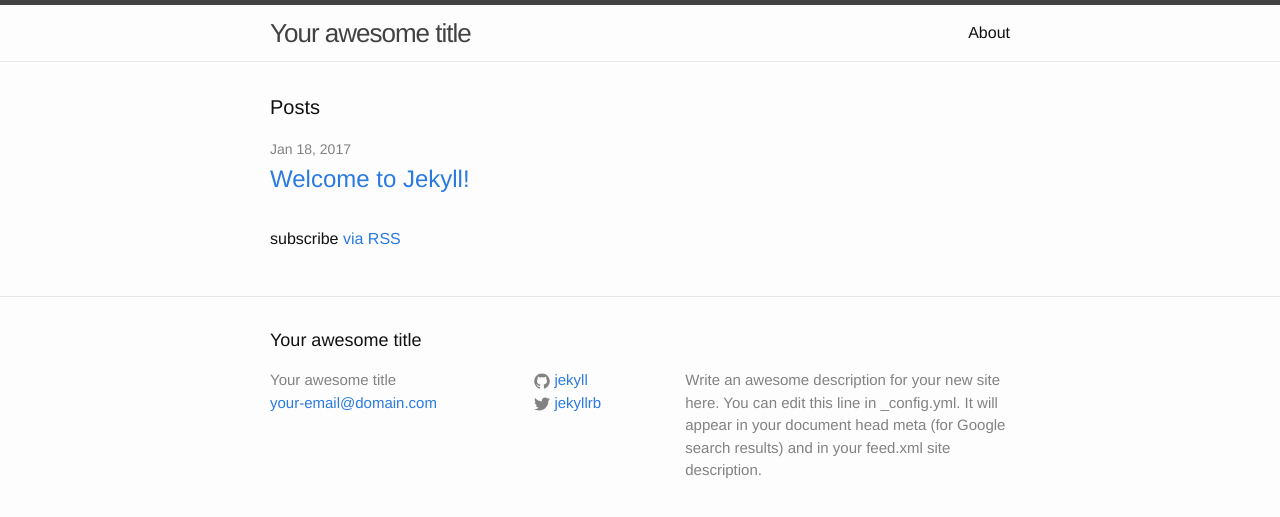
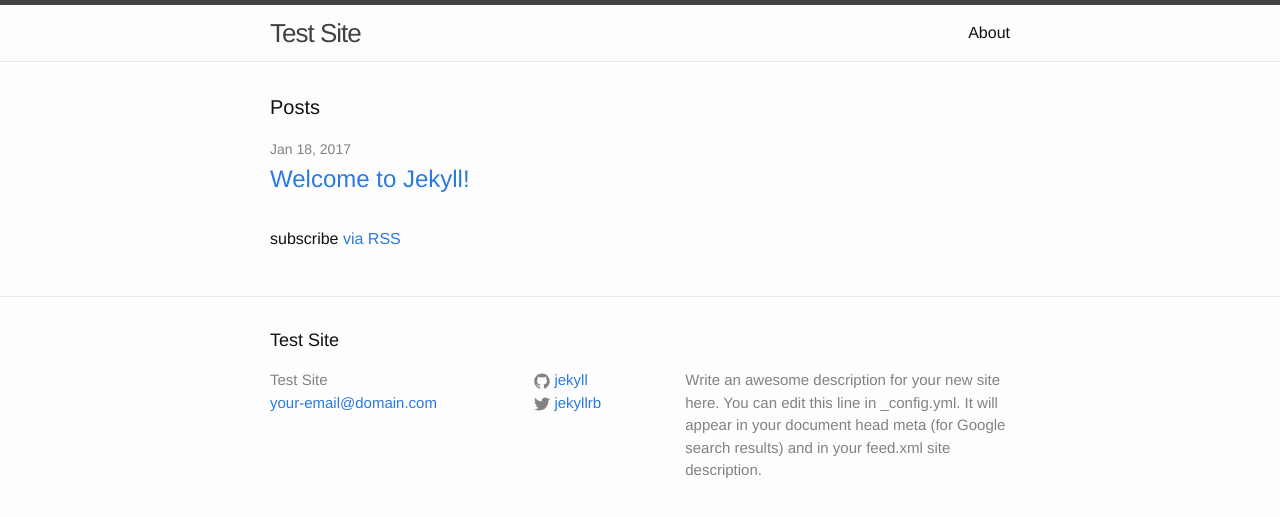
Before and after one commit to faa6541/faa6541.github.io, a Jekyll site: the page built from index.html, in a window 1280 px wide. Shown: the top 517 px of the page. Built offline with Jekyll 4.4.1, drawn with Linux system fonts in a browser that asks for light colours.

Commit message:
Update _config.yml

```diff
--- a/_config.yml
+++ b/_config.yml
@@ -6,7 +6,7 @@
 # 'jekyll serve'. If you change this file, please restart the server process.
 
 # Site settings
-title: Your awesome title
+title: Test Site
 email: your-email@domain.com
 description: > # this means to ignore newlines until "baseurl:"
   Write an awesome description for your new site here. You can edit this
```
